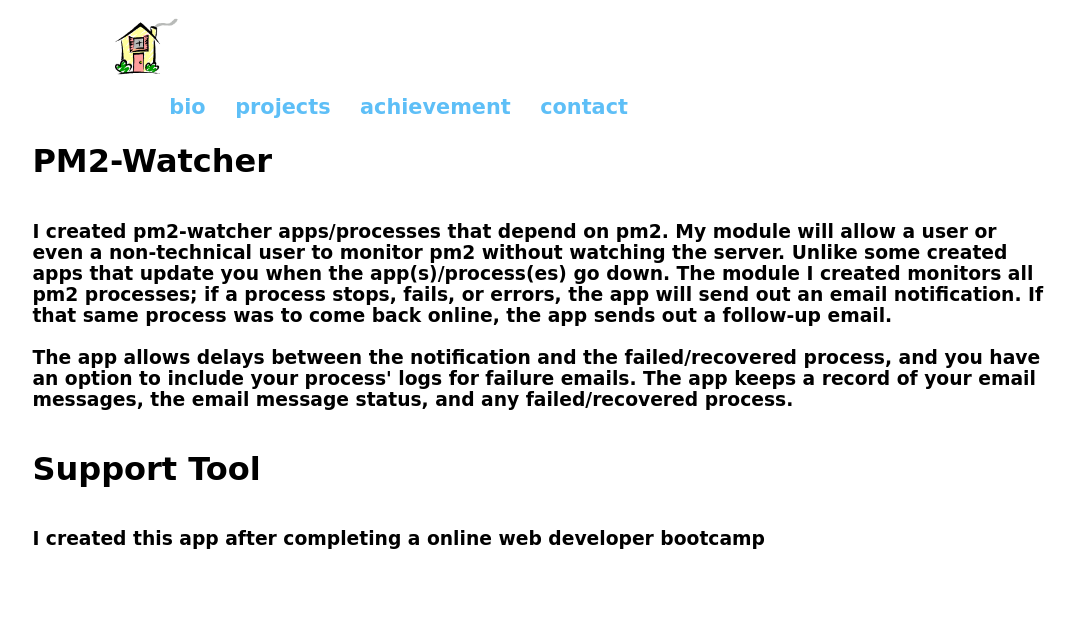
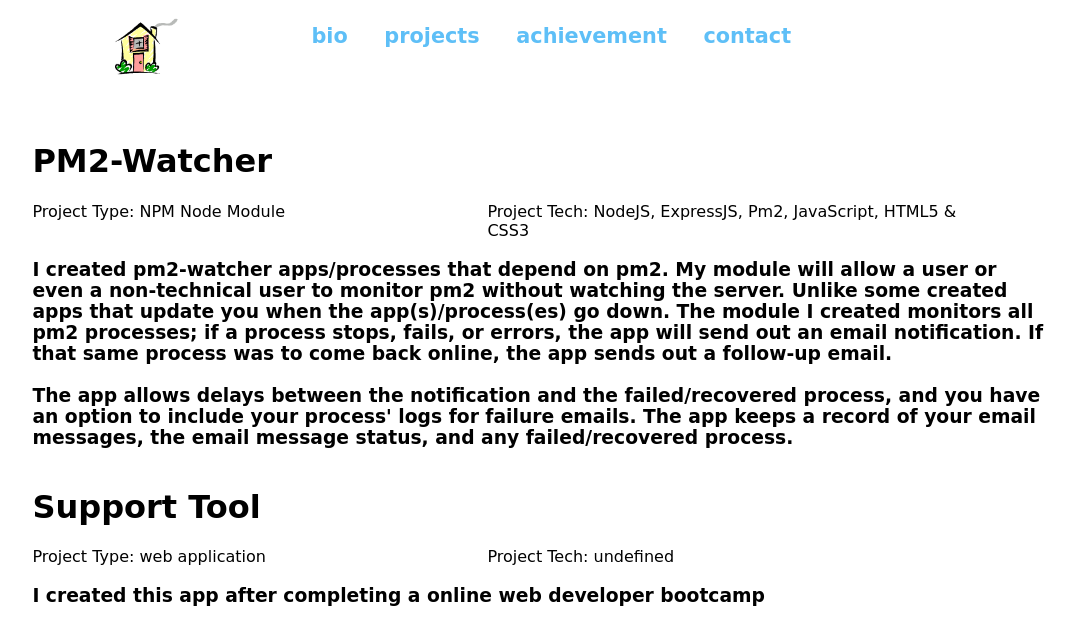
Before and after one commit to spriggs81/portfolio, a plain HTML site: page index.html in a window 1280 px wide. Shown: the whole page, without its empty margins (102-1177 px from the left). Drawn offline with Linux system fonts and the light colour scheme.

Commit message:
updated portfolio projects page

```diff
--- a/public/scripts/master.js
+++ b/public/scripts/master.js
@@ -112,7 +112,7 @@ app.bio = () => {
 };
 
 app.projects = () => {
-   const projects = [{title:'PM2-Watcher',app_type:'NPM Node Module',about_app:"I created pm2-watcher apps/processes that depend on pm2.  My module will allow a user or even a non-technical user to monitor pm2 without watching the server.  Unlike some created apps that update you when the app(s)/process(es) go down.  The module I created monitors all pm2 processes; if a process stops, fails, or errors, the app will send out an email notification.  If that same process was to come back online, the app sends out a follow-up email.\n\nThe app allows delays between the notification and the failed/recovered process, and you have an option to include your process' logs for failure emails.  The app keeps a record of your email messages, the email message status, and any failed/recovered process.",app:'https://www.npmjs.com/package/pm2-watcher',github:'https://github.com/spriggs81/pm2-watcher'},{title:'Support Tool',app_type:'web application',about_app:"I created this app after completing a online web developer bootcamp "}];
+   const projects = [{title:'PM2-Watcher',app_type:'NPM Node Module',app_tech:'NodeJS, ExpressJS, Pm2, JavaScript, HTML5 & CSS3',about_app:"I created pm2-watcher apps/processes that depend on pm2.  My module will allow a user or even a non-technical user to monitor pm2 without watching the server.  Unlike some created apps that update you when the app(s)/process(es) go down.  The module I created monitors all pm2 processes; if a process stops, fails, or errors, the app will send out an email notification.  If that same process was to come back online, the app sends out a follow-up email.\n\nThe app allows delays between the notification and the failed/recovered process, and you have an option to include your process' logs for failure emails.  The app keeps a record of your email messages, the email message status, and any failed/recovered process.",app:'https://www.npmjs.com/package/pm2-watcher',github:'https://github.com/spriggs81/pm2-watcher'},{title:'Support Tool',app_type:'web application',about_app:"I created this app after completing a online web developer bootcamp "}];
    const header = [];
    const main = [{main:'main',type:'div',id:'info-projects'}];
    app.removeAll('header');
@@ -123,8 +123,11 @@ app.projects = () => {
       count++
       const itemSpace = {main:'#info-projects',cn:'grid-1',type:'div',id:'project'+count};
       const itemTitle = {main:'#project'+count,cn:'grid-1',type:'h1',text:project.title};
+      const itemStatHolder = {main:'#project'+count,id:'statP'+count,cn:'stats',type:'section'}
+      const itemStat1 = {main:'#statP'+count,type:'span',id:'p'+count+'-stat1',cn:'stat-items',text:'Project Type: '+project.app_type};
+      const itemStat2 = {main:'#statP'+count,type:'span',id:'p'+count+'-stat2',cn:'stat-items',text:'Project Tech: '+project.app_tech};
       const itemBody = {main:'#project'+count,cn:'grid-1',type:'h3',text:project.about_app};
-      items.push(itemSpace,itemTitle,itemBody);
+      items.push(itemSpace,itemTitle,itemStatHolder,itemStat1,itemStat2,itemBody);
    }
    app.loadUp(main);
    app.loadUp(items);
--- a/public/stylesheet/master.css
+++ b/public/stylesheet/master.css
@@ -8,23 +8,29 @@ header, main, footer {
 }
 
 nav {
+  /* background-color: green; */
    margin: 0 10% 0 16.5%;
-   display: inline-grid;
-   grid-template-columns: auto;
+   display: flex;
    height: 75px;
 }
 
 nav>ul {
-   display: flex;
+  /* background-color: blue; */
+  width: 100%;
+   display: grid;
+  grid-template-columns: min-content min-content min-content min-content;
+  grid-column-gap: 5%;
+
 }
 
 nav>ul>li {
-   margin: 0 4%;
+  /* background-color: red; */
+  width: 100%;
+  /* border: 1px orange solid; */
    list-style-type: none;
    font-weight: bold;
    color: rgb(94, 191, 247);
    font-size: 1.3em;
-   flex-direction: row;
 }
 
 nav>ul li:hover {
@@ -94,7 +100,8 @@ header {
 }
 
 .logo {
-   margin-right: 15%;
+  /* background-color: purple; */
+   margin-right: 10%;
    padding-bottom: 0;
    width: auto;
    height: auto;
@@ -198,6 +205,12 @@ header {
    grid-template-columns: auto auto;
 }
 
+.stats{
+  display: grid;
+  grid-template-columns: 40% 50%;
+  grid-column-gap: 5%;
+}
+
 .bye {
    display: none;
 }
```
